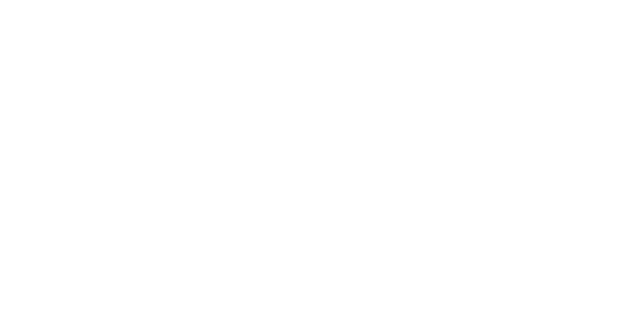
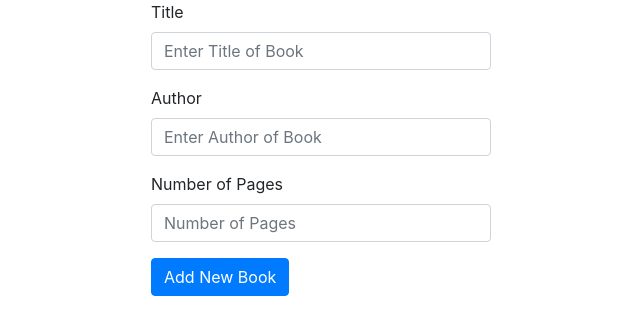
Before and after one commit to jairjaramillo/Microverse-601-Library, a plain HTML site: page index.html in a window 1280 px wide. Shown: the whole page, without its empty margins (319-959 px from the left). Drawn offline with Linux system fonts and the light colour scheme.

Commit message:
added form to the page

```diff
--- a/index.html
+++ b/index.html
@@ -9,6 +9,25 @@
   <link rel="stylesheet" href="css/style.css">
 </head>
 <body>
+  <div class="container">
+    <div class="col-md-4 offset-md-4">
+      <form id="frm1" action="js/main.js">
+        <div class="form-group">
+          <label for="InputTitle">Title</label>
+          <input type="text" class="form-control" id="InputTitle" placeholder="Enter Title of Book">
+        </div>
+        <div class="form-group">
+          <label for="InputAuthor">Author</label>
+          <input type="text" class="form-control" id="InputAuthor" placeholder="Enter Author of Book">
+        </div>
+        <div class="form-group">
+          <label for="InputPages">Number of Pages</label>
+          <input type="text" class="form-control" id="InputPages" placeholder="Number of Pages">
+        </div>
+        <button type="submit" class="btn btn-primary">Add New Book</button>
+      </form>
+    </div>
+  </div>
   <script src="js/jquery-3.4.1.slim.min.js"></script>
   <script src="/js/bootstrap.bundle.min.js"></script>
 </body>
```
